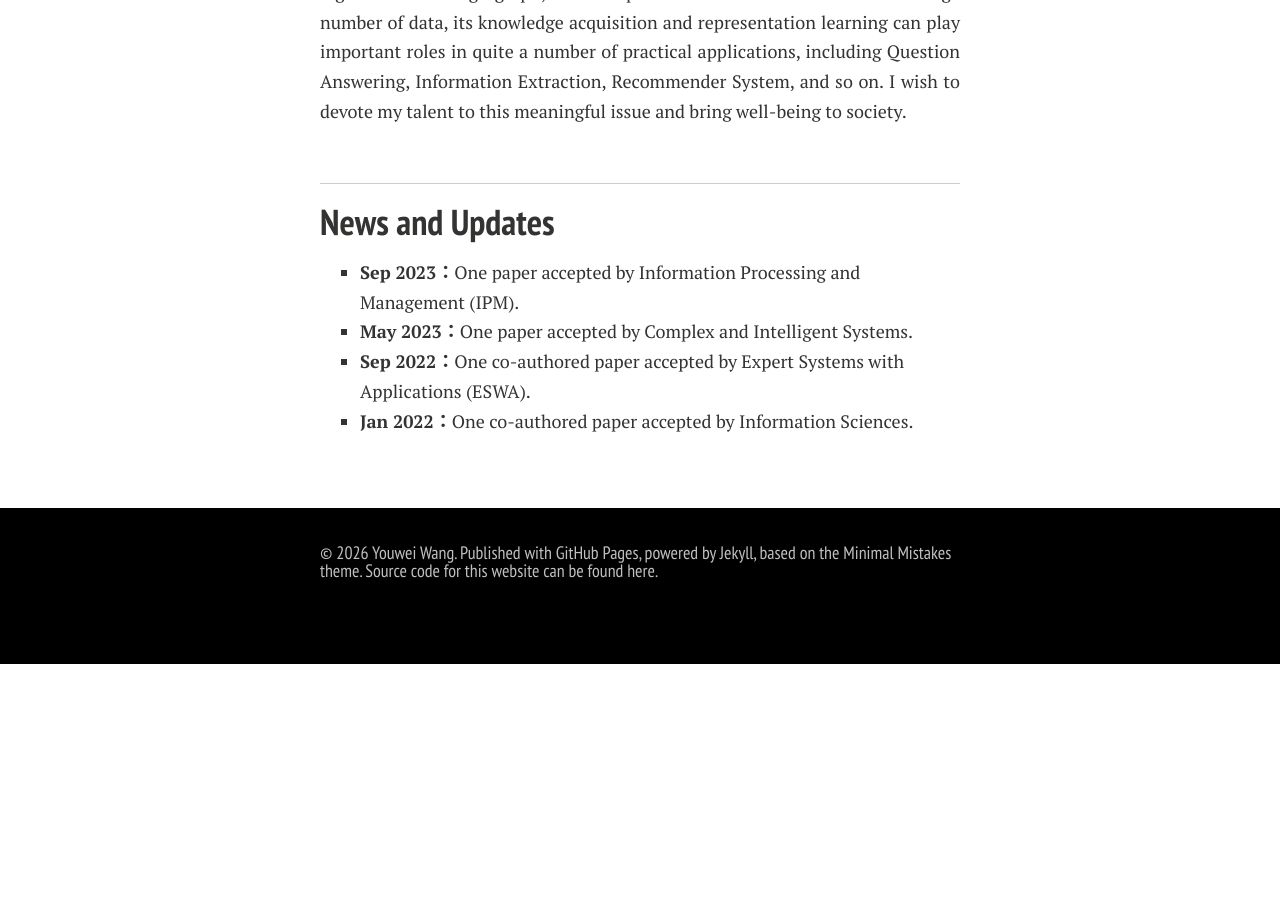
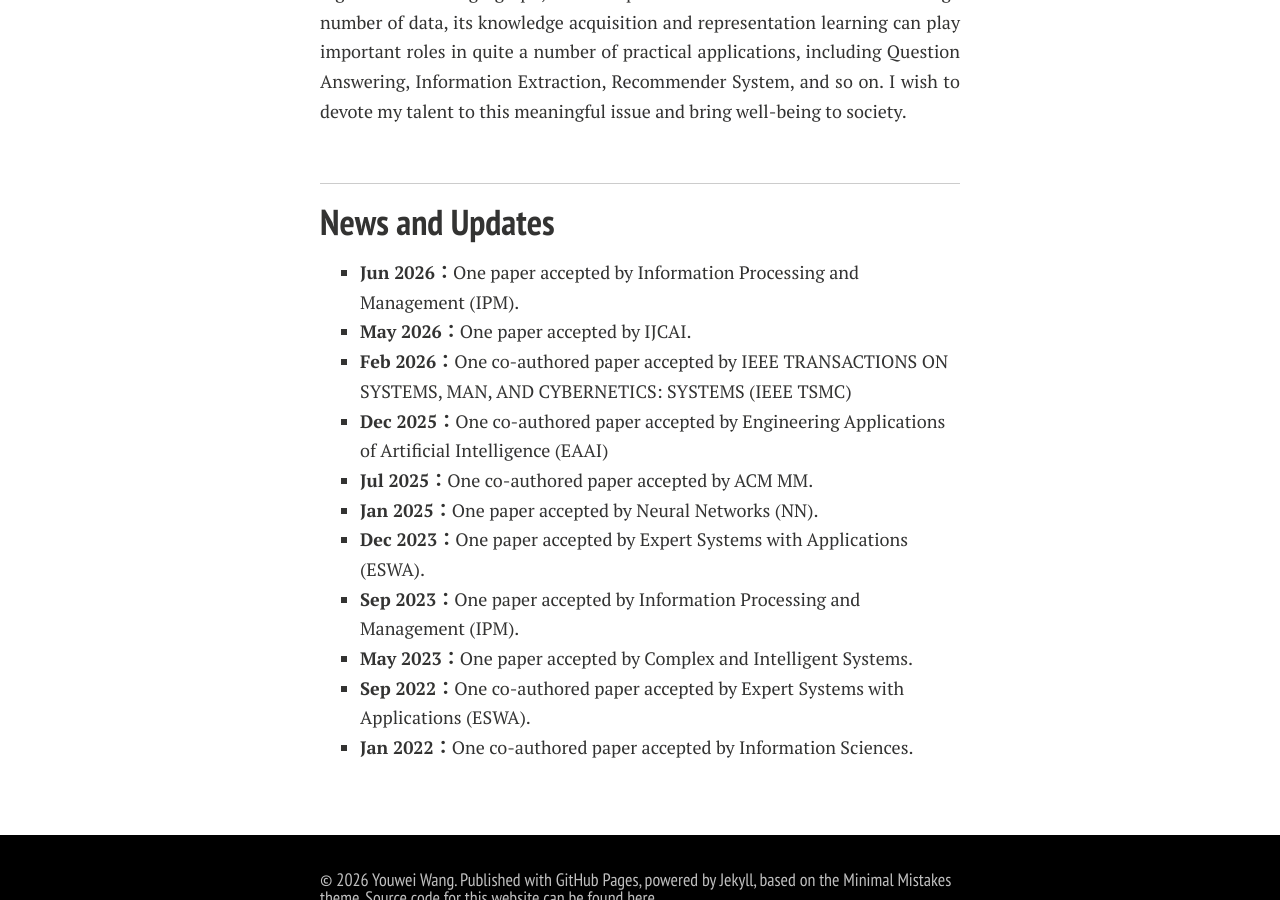
Before and after one commit to wywsunflower/wywsunflower.github.io, a Jekyll site: the page built from index.md, in a window 1280 px wide and 900 px high, scrolled down 982 px. Built offline with Jekyll 4.4.1, drawn with Linux system fonts in a browser that asks for light colours; nearby versions of some CDN libraries; comment, search, counter and statistics services are not loaded; a style sheet for code colours, icons or effects is not loaded; our own code applies the rules of GitHub Pages for plain Markdown files; before the commit the page ends 1646 px from its top, so only the background shows below that.

Commit message:
updated
updated

```diff
--- a/index.md
+++ b/index.md
@@ -34,6 +34,13 @@ layout: page
 
 ## News and Updates
 
+- **Jun 2026：**One paper accepted by Information Processing and Management (IPM).
+- **May 2026：**One paper accepted by IJCAI.
+- **Feb 2026：**One co-authored paper accepted by IEEE TRANSACTIONS ON SYSTEMS, MAN, AND CYBERNETICS: SYSTEMS (IEEE TSMC)
+- **Dec 2025：**One co-authored paper accepted by Engineering Applications of Artificial Intelligence (EAAI)
+- **Jul 2025：**One co-authored paper accepted by ACM MM.
+- **Jan 2025：**One paper accepted by Neural Networks (NN).
+- **Dec 2023：**One paper accepted by Expert Systems with Applications (ESWA).
 - **Sep 2023：**One paper accepted by Information Processing and Management (IPM).
 - **May 2023：**One paper accepted by Complex and Intelligent Systems.
 - **Sep 2022：**One co-authored paper accepted by Expert Systems with Applications (ESWA).
```
